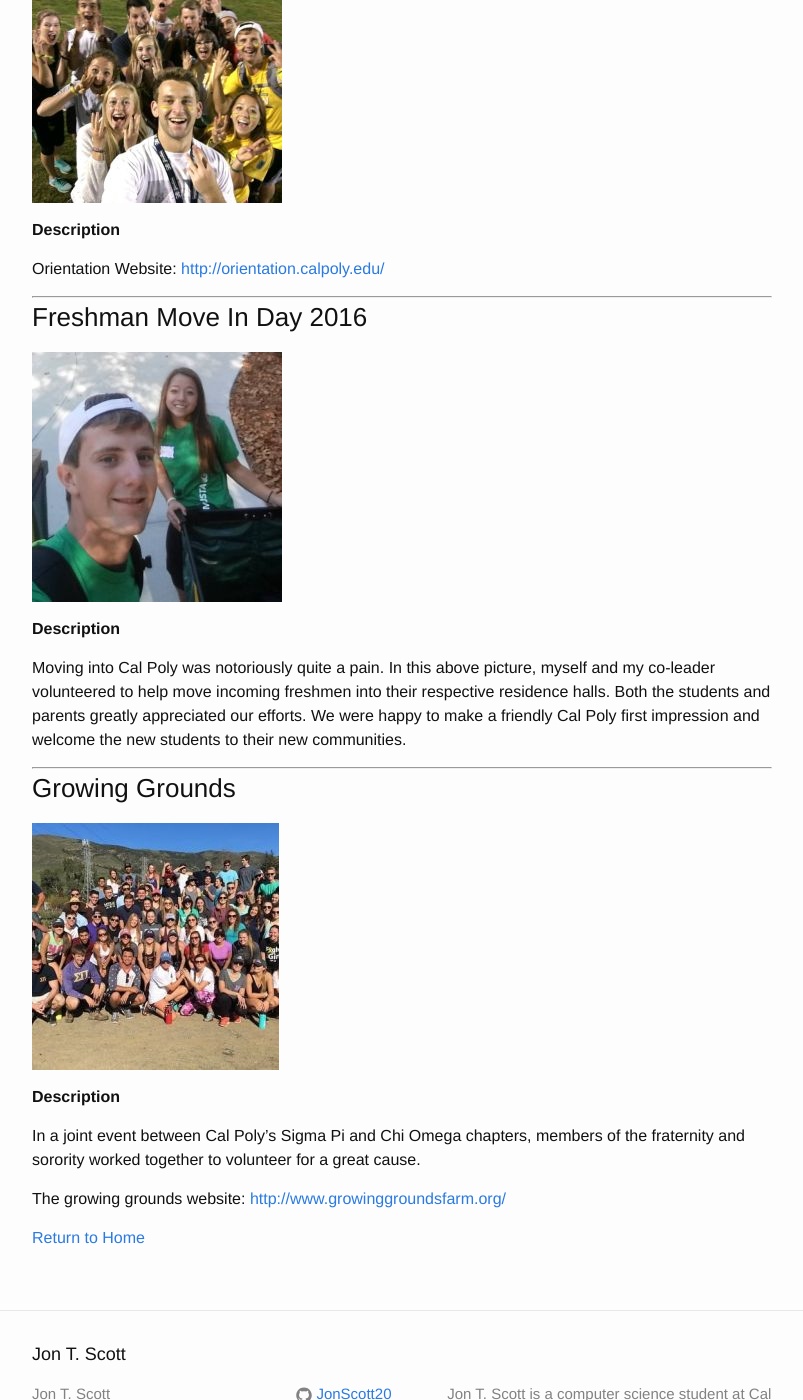
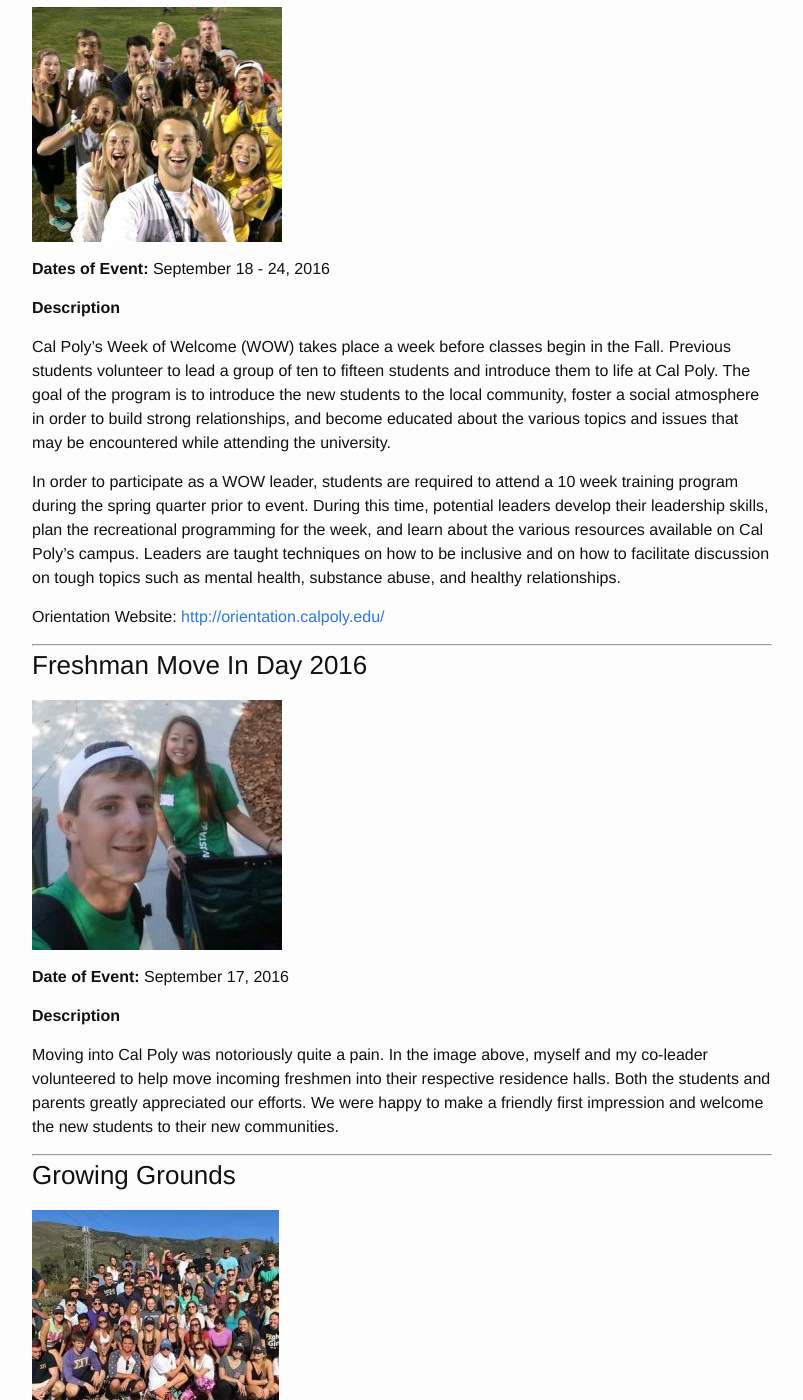
Before and after one commit to JonScott20/JonScott20.github.io, a Jekyll site: the page built from community_involvement.md, in a window 1280 px wide and 1400 px high, scrolled down 991 px. Shown: the whole window, without its empty margins (238-1041 px from the left). Built offline with Jekyll 4.4.1, drawn with Linux system fonts in a browser that asks for light colours; some of the changed text lies outside the part shown.

Commit message:
Update community_involvement.md

```diff
--- a/community_involvement.md
+++ b/community_involvement.md
@@ -8,6 +8,8 @@ permalink: /community_involvment/
 
 ![LoveSlo](https://jonscott20.github.io/Files/Images/LoveSloCLSmithElementary.jpg)
 
+**Date of Event:** March 19, 2017
+
 **Volunteer Posting:** CL Smith Elementary has a commemorative brick walkway in the front of our school. The engraved bricks were purchased to recognize both students and staff members. Construction on campus necessitated the removal of the bricks, and they are currently being stored. We would like to recreate the walkway in a bare patch of soil at the entrance to our multi-purpose room to beautify the area. We are looking for Love SLO Volunteers to install the pathway and make our MR entrance inviting to all who enter.
 
 LoveSlo Website: <http://loveslo.com/>
@@ -17,7 +19,13 @@ LoveSlo Website: <http://loveslo.com/>
 ### Week Of Welcome 2016
 ![WowRama2016](https://jonscott20.github.io/Files/Images/WowRama2016.jpg)
 
+**Dates of Event:** September 18 - 24, 2016
+
 **Description**
+
+Cal Poly's Week of Welcome (WOW) takes place a week before classes begin in the Fall. Previous students volunteer to lead a group of ten to fifteen students and introduce them to life at Cal Poly. The goal of the program is to introduce the new students to the local community, foster a social atmosphere in order to build strong relationships, and become educated about the various topics and issues that may be encountered while attending the university.
+
+In order to participate as a WOW leader, students are required to attend a 10 week training program during the spring quarter prior to event. During this time, potential leaders develop their leadership skills, plan the recreational programming for the week, and learn about the various resources available on Cal Poly's campus. Leaders are taught techniques on how to be inclusive and on how to facilitate discussion on tough topics such as mental health, substance abuse, and healthy relationships.
 
 Orientation Website: <http://orientation.calpoly.edu/>
 
@@ -26,9 +34,11 @@ Orientation Website: <http://orientation.calpoly.edu/>
 ### Freshman Move In Day 2016
 ![FreshmanMoveIn2016](https://jonscott20.github.io/Files/Images/FreshmanMoveIn2016.jpg)
 
+**Date of Event:** September 17, 2016
+
 **Description**
 
-Moving into Cal Poly was notoriously quite a pain. In this above picture, myself and my co-leader volunteered to help move incoming freshmen into their respective residence halls. Both the students and parents greatly appreciated our efforts. We were happy to make a friendly Cal Poly first impression and welcome the new students to their new communities.
+Moving into Cal Poly was notoriously quite a pain. In the image above, myself and my co-leader volunteered to help move incoming freshmen into their respective residence halls. Both the students and parents greatly appreciated our efforts. We were happy to make a friendly first impression and welcome the new students to their new communities.
 
 --------
 
```
